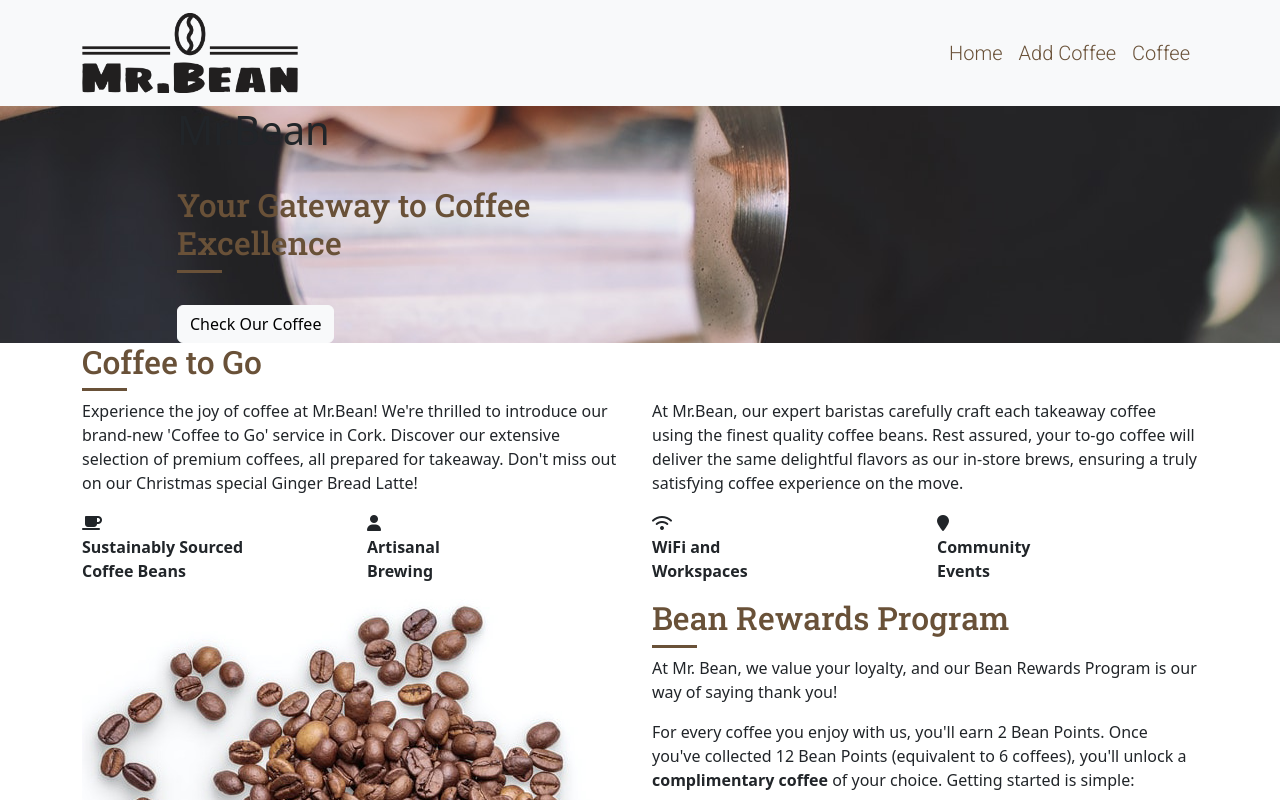
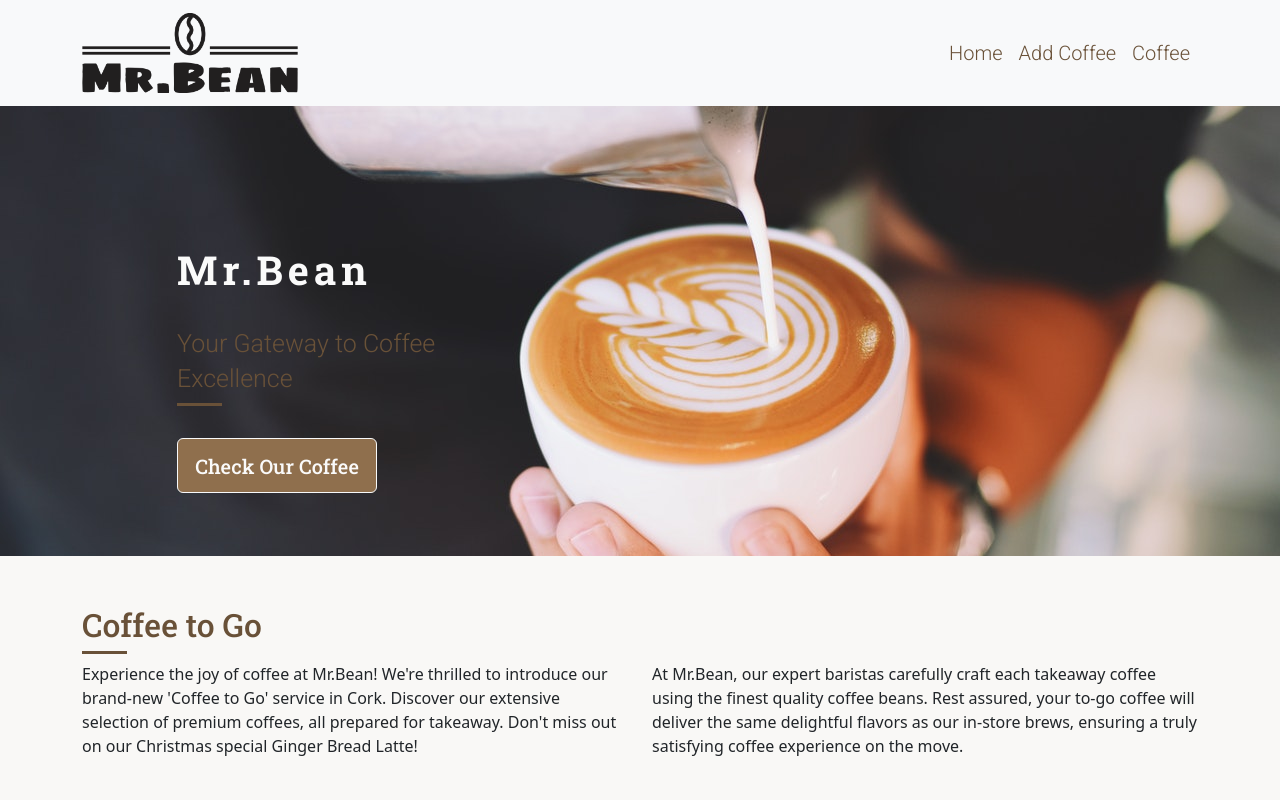
Before and after one commit to sophieboyle1/coffee-app, a React (Create React App) app: page / in a window 1280 px wide. Shown: the top 800 px of the page. Built offline with nearby package versions, Linux system fonts and the light colour scheme.

Commit message:
styled homepage

```diff
--- a/src/App.css
+++ b/src/App.css
@@ -57,6 +57,111 @@ h2::after {
   font-weight: 700 !important;
 }
 
+/* hero section */
+
+.hero-image {
+  background-position: center;
+  background-repeat: no-repeat;
+  background-size: cover;
+  height: 450px;
+  position: relative;
+  left: 0;
+  right: 0;
+}
+
+.hero-text {
+  position: absolute;
+  top: 200px;
+  bottom: 165px;
+  left: 0;
+  right: 0;
+  padding: 0 10px 0 80px;
+  position: relative;
+  transform: translateY(-60px);
+}
+
+#hero-h1 {
+  letter-spacing: 5px;
+  font-family: 'Roboto Slab', serif;
+  font-weight: 700;
+  font-size: 40px;
+  color: #fafafa;
+}
+
+#hero-h2 {
+  font-family: 'Roboto', sans-serif;
+  font-weight: 300;
+  font-size: 25px;
+  line-height: 35px;
+  color: #fafafa;
+}
+
+#hero-button {
+  font-family: 'Roboto Slab', sans-serif;
+  font-weight: 500;
+  font-size: 20px;
+  color: #fafafa;
+  background-color: #8f6f4d;
+  height: 55px;
+  width: 200px;
+}
+
+#hero-button:hover {
+  background-color: #fafafa;
+  color: #8f6f4d;
+}
+
+/* icon about section */
+
+.custom-section {
+  padding: 50px;
+  background-color: rgba(143, 111, 77, 0.05);
+}
+
+.white {
+  background-color: #fafafa;
+}
+
+.my-icon {
+  color: #fafafa;
+  background-color: #8f6f4d;
+  border-radius: 50%;
+  font-size: 50px;
+  padding: 30px;
+  margin-top: 50px;
+  height: 7rem;
+  width: 7rem;
+}
+
+.four-icons {
+  text-align: center;
+  margin: 0 auto;
+}
+
+.zoom {
+  transition: transform .5s;
+  width: 20%;
+  height: 20%;
+  margin: 0 auto;
+}
+
+.zoom:hover {
+  transform: scale(1.2);
+}
+
+/* beans points sections */
+
+.bean-points-parent {
+  display: flex;
+  flex-direction: column-reverse;
+}
+
+/* 4 pics about sections */
+
+.about-column img {
+  padding: 20px 0 5px 0;
+}
+
 /* footer */
 .footer {
   line-height: 50px;
```
